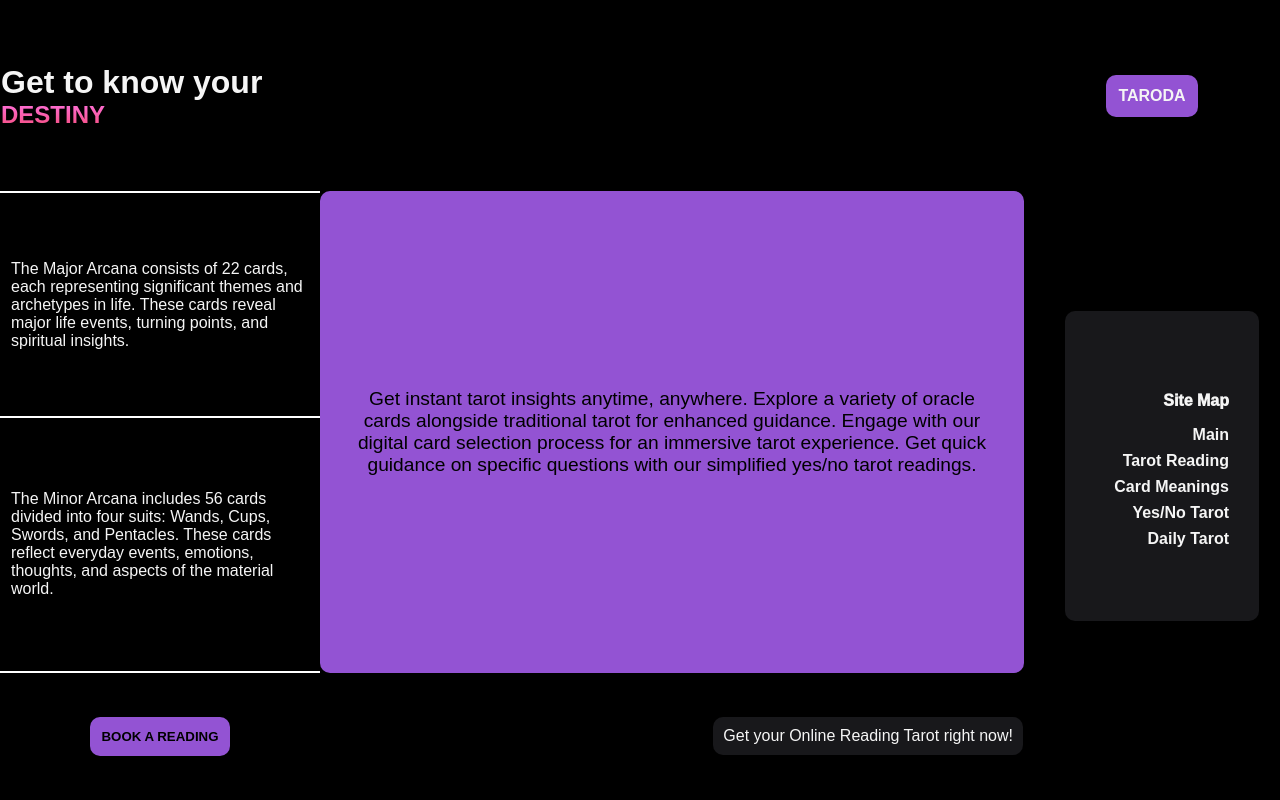
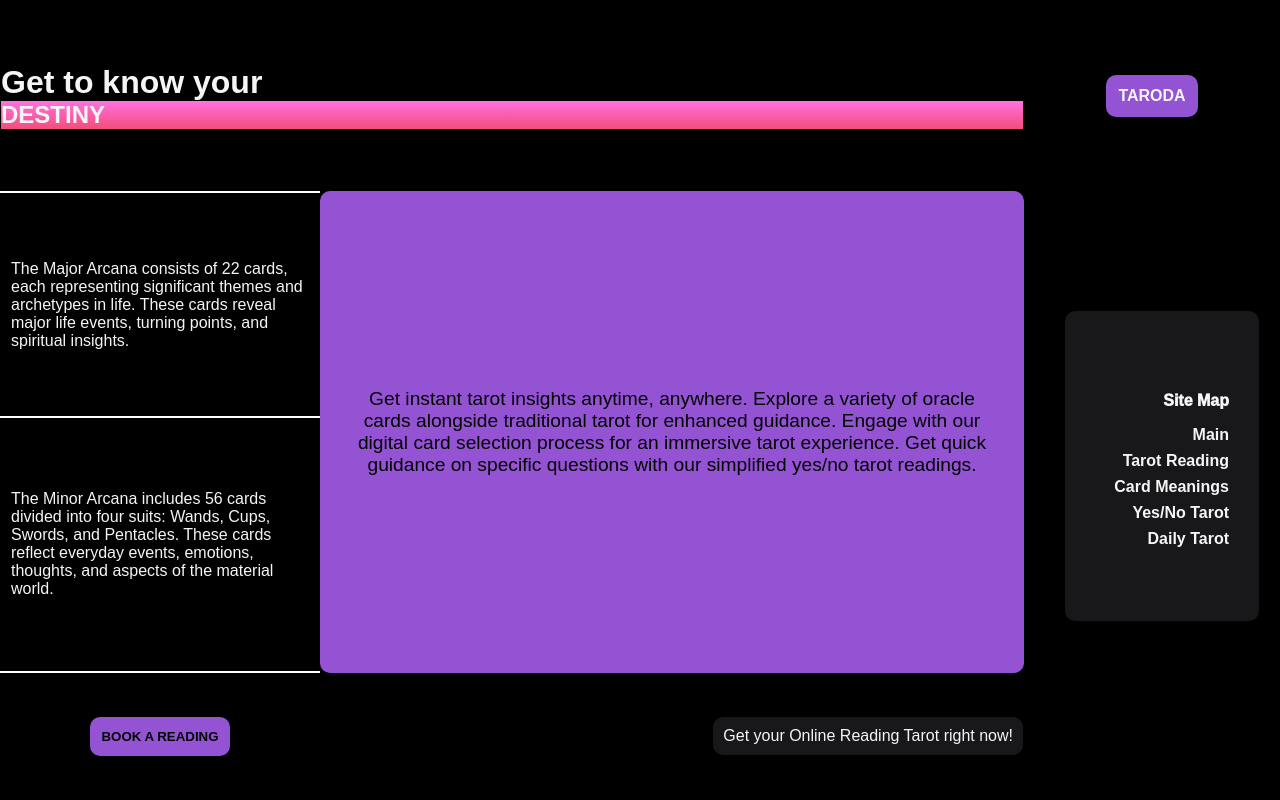
Before and after one commit to ddqsp/web3email, a plain HTML site: page index.html in a window 1280 px wide. Drawn offline with Linux system fonts and the light colour scheme.

Commit message:
Update index.html. Gradient color

```diff
--- a/index.html
+++ b/index.html
@@ -9,9 +9,7 @@
             <tr style="color: whitesmoke;  ">
                 <td colspan="2">
                     <h1 style="margin-bottom: -20px; ">Get to know your</h1>
-                    <h2 style="background: -webkit-linear-gradient(#FF72E1, #F54C7A);
-                    -webkit-background-clip: text;
-                    -webkit-text-fill-color: transparent;">DESTINY</h2>
+                    <h2 style="background: -webkit-linear-gradient(#FF72E1, #F54C7A);">DESTINY</h2>
                 </td>
                 <td style="width:20%">
                     <h4 style=" display: table; padding:12px; background-color: rgb(147, 83, 211); margin: 0px auto 0px auto; border-radius:10px">TARODA</h4>
```
